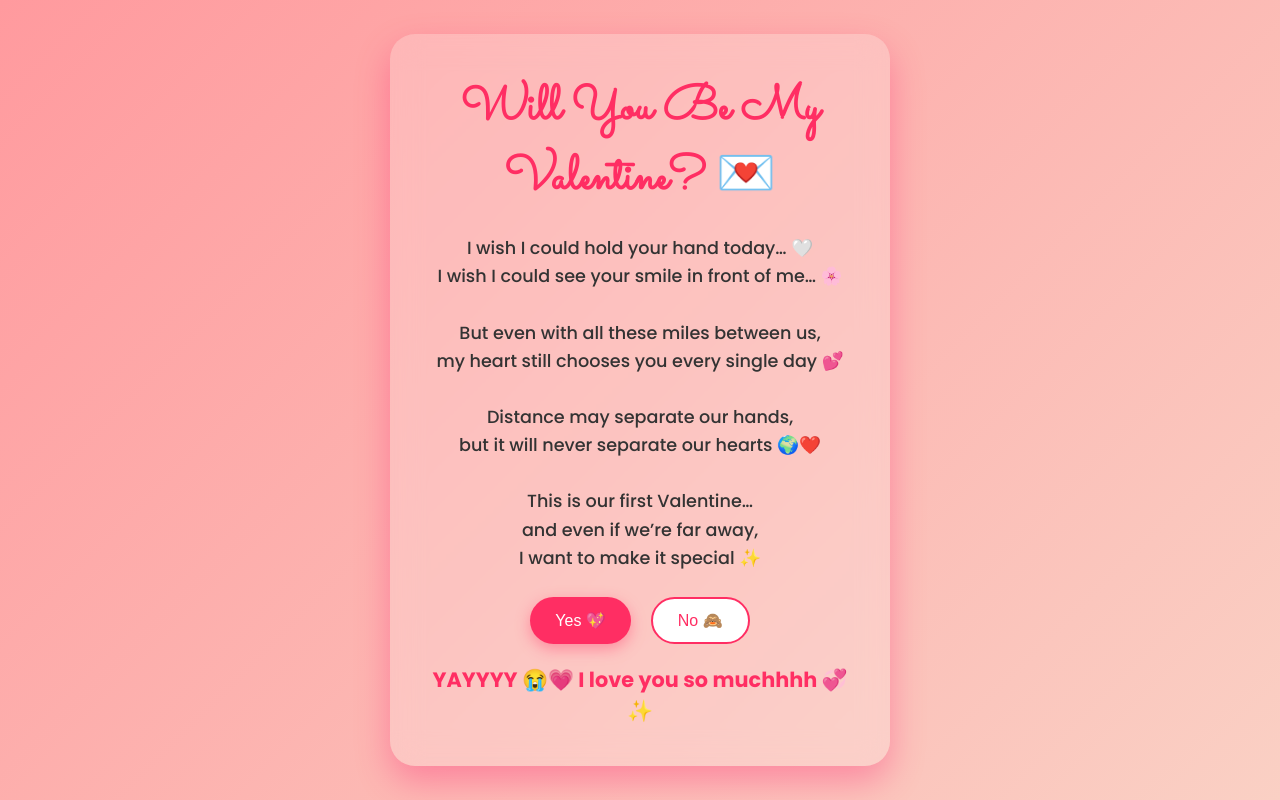
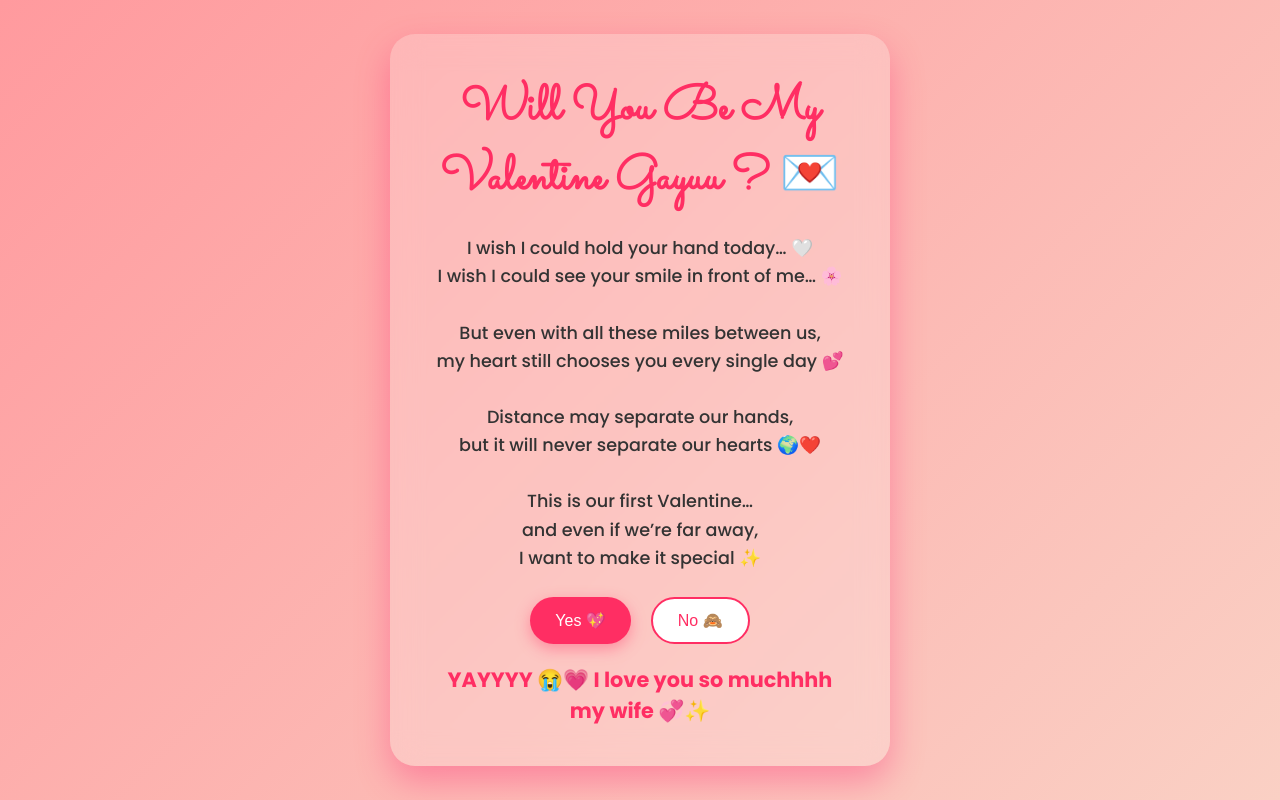
Before and after one commit to gpi06072008-del/velentine-, a plain HTML site: page index.html in a window 1280 px wide. Both pictures are taken after a click on the button "Yes 💖". Drawn offline with Linux system fonts and the light colour scheme.

Commit message:
Update index.html

```diff
--- a/index.html
+++ b/index.html
@@ -12,7 +12,7 @@
 <body>
 
     <div class="container">
-        <h1>Will You Be My Valentine? 💌</h1>
+        <h1>Will You Be My Valentine Gayuu ? 💌</h1>
 
         <p>
         I wish I could hold your hand today… 🤍<br>
@@ -40,7 +40,7 @@
 <script>
 function showLove() {
     document.getElementById("message").innerHTML =
-    "YAYYYY 😭💗 I love you so muchhhh 💞✨";
+    "YAYYYY 😭💗 I love you so muchhhh my wife 💞✨";
 }
 
 function moveButton() {
```
